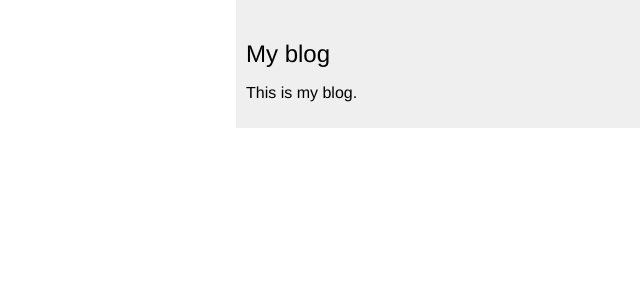
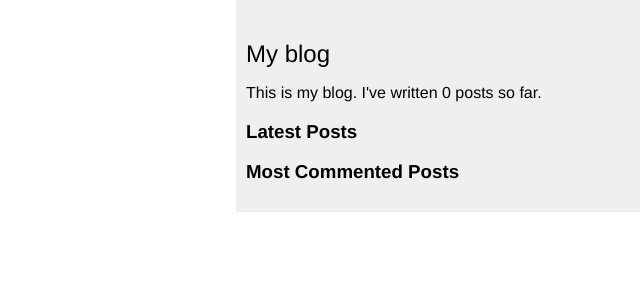
Before and after one commit to farookie007/mysite, a Django app: template blog/templates/blog/base.html in a window 1280 px wide. Shown: the top 300 px of the page, without its empty margins (640-1280 px from the left). Run offline with Django 4.2, Linux system fonts and the light colour scheme; the template is opened without the code that fills it, so the values that code supplies are empty; parts of the project's set-up code (start-up, migrations or seed data) failed here and were passed over.

Commit message:
New lessons

```diff
--- a/blog/templates/blog/base.html
+++ b/blog/templates/blog/base.html
@@ -1,15 +1,34 @@
+{% load blog_tags %}
 {% load static %}
+
 <!DOCTYPE html>
 <html>
+
 <head>
   <title>{% block title %}{% endblock %}</title>
-    <link href="{% static "css/blog.css" %}" rel="stylesheet">
+  <link href="{% static 'css/blog.css' %}" rel="stylesheet">
 </head>
+
 <body>
   <div id="content">{% block content %} {% endblock %}</div>
   <div id="sidebar">
     <h2>My blog</h2>
-      <p>This is my blog.</p>
+    <p>
+      This is my blog.
+      I've written {% total_posts %} posts so far.
+    </p>
+    <h3>Latest Posts</h3>
+    {% show_latest_posts 3 %}
+    <h3>Most Commented Posts</h3>
+    {% get_most_commented_posts 3 as most_commented_posts %}
+    <ul>
+      {% for post in most_commented_posts %}
+      <li>
+        <a href="{{ post.get_absolute_url }}">{{ post.title }}</a>
+      </li>
+      {% endfor %}
+    </ul>
   </div>
 </body>
+
 </html>
--- a/blog/templates/blog/post/detail.html
+++ b/blog/templates/blog/post/detail.html
@@ -1,4 +1,5 @@
 {% extends "blog/base.html" %}
+{% load blog_tags %}
 
 {% block title %}{{ post.title }}{% endblock title %}
 
@@ -7,7 +8,7 @@
 <p class="date">
     Published {{ post.publish }} by {{ post.author }}
 </p>
-{{ post.body | linebreaks }}
+{{ post.body | markdown }}
 <p>
     <a href="{% url 'blog:post_share' post.id %}">Share this post</a>
 </p>
--- /dev/null
+++ b/blog/templates/blog/post/latest_posts.html
@@ -0,0 +1,7 @@
+<ul>
+    {% for post in latest_posts %}
+    <li>
+        <a href="{{ post.get_absolute_url }}">{{ post.title }}</a>
+    </li>
+    {% endfor %}
+</ul>
--- a/blog/templates/blog/post/list.html
+++ b/blog/templates/blog/post/list.html
@@ -1,4 +1,6 @@
 {% extends "blog/base.html" %}
+{% load blog_tags %}
+
 {% block title %}My Blog{% endblock title %}
 {% block content %}
 <h1>My Blog</h1>
@@ -19,7 +21,7 @@
 </p>
 <p class="date">Published {{ post.publish }} by {{ post.author }}</p>
 
-{{ post.body | truncatewords:30 | linebreaks }}
+{{ post.body | markdown | truncatewords_html:30 }}
 
 {% endfor %}
 {% include "pagination.html" with page=posts %}
--- /dev/null
+++ b/blog/templatetags/blog_tags.py
@@ -0,0 +1,33 @@
+import markdown
+from django import template
+from django.db.models import Count
+from django.utils.safestring import mark_safe
+# custom imports
+from ..models import Post
+
+
+register = template.Library()
+
+
+@register.simple_tag
+def total_posts():
+    """Returns the number of published posts in the blog"""
+    return Post.published.count()
+
+
+@register.inclusion_tag("blog/post/latest_posts.html")
+def show_latest_posts(count=5):
+    """Returns `count` number of latest posts"""
+    latest_posts = Post.published.order_by("-publish")[:count]
+    return {"latest_posts": latest_posts}
+
+
+@register.simple_tag
+def get_most_commented_posts(count=5):
+    """Returns the posts with the most comments by `count`"""
+    return Post.published.annotate(total_comments=Count("comments")).order_by("-total_comments")[:count]
+
+
+@register.filter(name="markdown")
+def markdown_format(text):
+    return mark_safe(markdown.markdown(text))
--- a/mysite/settings.py
+++ b/mysite/settings.py
@@ -27,6 +27,7 @@ DEBUG = True
 
 ALLOWED_HOSTS = []
 
+SITE_ID = 1
 
 # Application definition
 
@@ -37,6 +38,8 @@ INSTALLED_APPS = [
     "django.contrib.sessions",
     "django.contrib.messages",
     "django.contrib.staticfiles",
+    "django.contrib.sites",
+    "django.contrib.sitemaps",
     # pip installed APPs
     "taggit",
     # user defined APPs
--- a/requirements.txt
+++ b/requirements.txt
@@ -1,5 +1,6 @@
 asgiref==3.6.0
 Django==4.1.5
 django-taggit==3.0.0
+Markdown==3.4.1
 sqlparse==0.4.3
 tzdata==2022.7
```
Also changed, not shown: blog/sitemaps.py (added, +14 -0 lines), blog/templatetags/__init__.py (added). Lines whose indentation alone changed are shown as unchanged.
